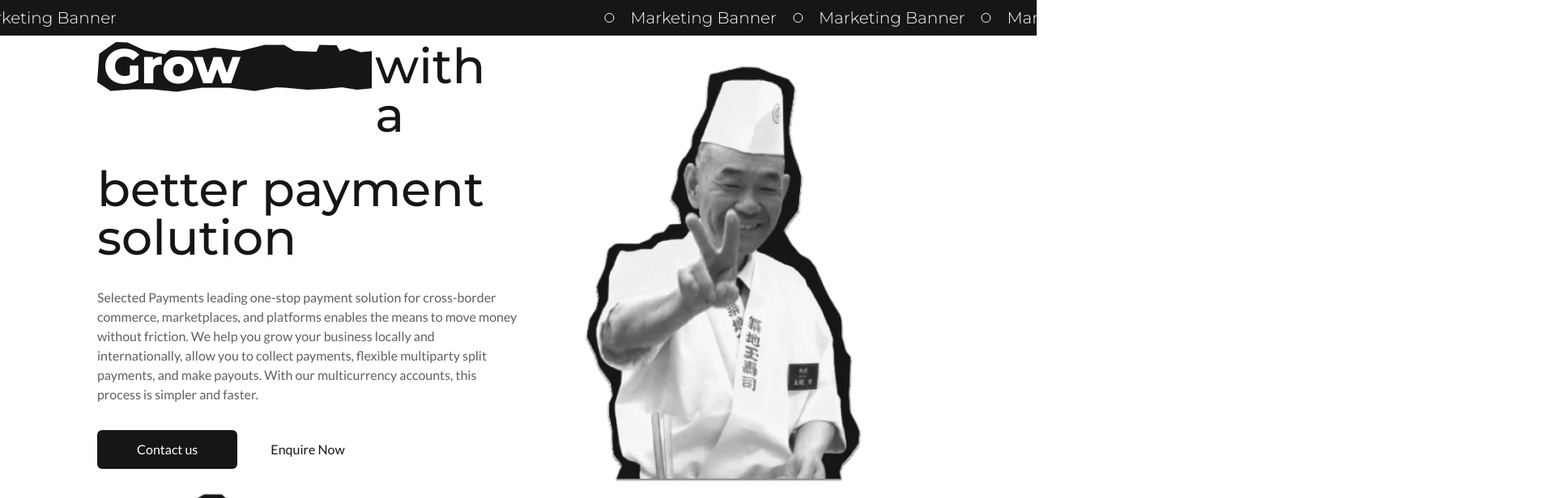
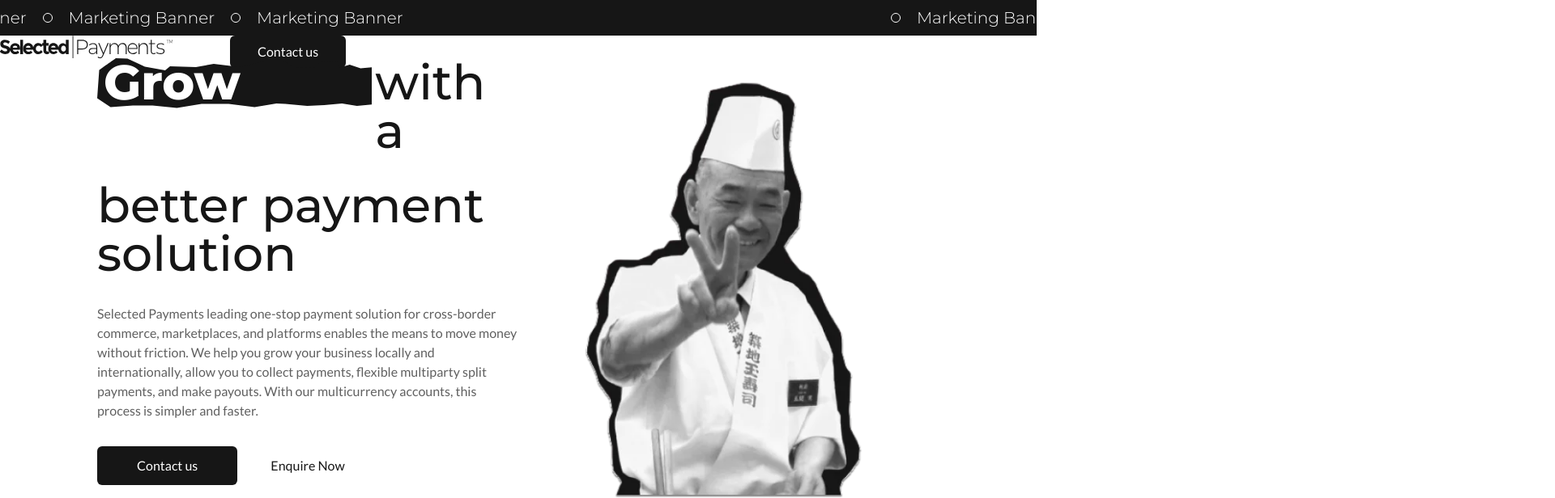
Before and after one commit to arshaan-abh/payments-landing, a Next.js app: page / in a window 1280 px wide. Shown: the top 616 px of the page at 81% size, 1920 px wide, since content can reach past the window. Built offline with nearby package versions, Linux system fonts and the light colour scheme.

Commit message:
Extract navbar from hero, Fix layout, Better marquee performance

```diff
--- a/app/_components/features1/index.tsx
+++ b/app/_components/features1/index.tsx
@@ -69,7 +69,7 @@ function Feature1() {
 					</div>
 
 					<div className="lg:hidden col-span-12 flex items-center">
-						<div className=" w-full h-full overflow-x-scroll whitespace-nowrap scroll-smooth">
+						<div className=" w-full h-full overflow-x-scroll whitespace-nowrap">
 							<div className="col-span-12 lg:col-span-4 my-10 lg:my-0 inline-block p-2 w-2/3">
 								<div>
 									<Image src={FeatureImage1} alt="FeatureImage1" />
--- a/app/_components/features7/index.tsx
+++ b/app/_components/features7/index.tsx
@@ -77,7 +77,7 @@ function Feature7() {
 						</span>
 					</div>
 					<div className="h-full flex flex-col justify-center">
-						<Slider {...sliderSettings}>
+						{/* <Slider {...sliderSettings}>
 							{terminals.map((t, index) => (
 								<div
 									key={index}
@@ -100,7 +100,7 @@ function Feature7() {
 									</div>
 								</div>
 							))}
-						</Slider>
+						</Slider> */}
 					</div>
 				</div>
 			</div>
--- a/app/_components/header/index.tsx
+++ /dev/null
@@ -1,24 +0,0 @@
-import Image from "next/image";
-import React from "react";
-import Logo from "../../../public/Frame 26085919.svg";
-import Link from "next/link";
-
-function Header() {
-	return (
-		<div className="grid grid-cols-12 pt-5 my-12 lg:my-0">
-			{/* <div className="col-span-12 col-start-4 lg:col-span-2">
-				<Image src={Logo} alt="logo" />
-			</div>
-			<div className="col-end-13 col-span-2 justify-end  hidden lg:flex">
-				<Link
-					href="#"
-					className="w-2/3 h-10 text-white bg-primary rounded-md text-base font-normal flex items-center justify-center"
-				>
-					Contact us
-				</Link>
-			</div> */}
-		</div>
-	);
-}
-
-export default Header;
--- a/app/_components/marketing-banner/index.tsx
+++ b/app/_components/marketing-banner/index.tsx
@@ -1,15 +1,42 @@
 import MarketingBanners from "@/app/staticData/marketingBanners";
-import type { FC } from "react";
+import { useState, type FC, useEffect, useCallback, useRef } from "react";
 
 interface MarketingBannerProps {}
 
 const MarketingBanner: FC<MarketingBannerProps> = ({}) => {
+	const marketingBannerRef = useRef<HTMLElement>(null);
+	const [paused, setPaused] = useState<boolean>(false);
+
+	const pause = useCallback(() => {
+		setPaused(true);
+	}, []);
+	const play = useCallback(() => {
+		setPaused(false);
+	}, []);
+
+	useEffect(() => {
+		const marketingBanner = marketingBannerRef.current;
+		addEventListener("scroll", pause);
+		addEventListener("scrollend", play);
+		marketingBanner?.addEventListener("mousemove", pause);
+		marketingBanner?.addEventListener("mouseleave", play);
+		return () => {
+			removeEventListener("scroll", pause);
+			removeEventListener("scrollend", play);
+			marketingBanner?.removeEventListener("mousemove", pause);
+			marketingBanner?.removeEventListener("mouseleave", play);
+		};
+	}, [play, pause]);
+
 	return (
-		<header className="bg-primary flex">
+		<header ref={marketingBannerRef} className="bg-primary flex">
 			{MarketingBanners.length !== 0 && (
 				<>
-					<MarketingBannerItems className="animate-marquee" />
-					<MarketingBannerItems className="animate-marquee-after" />
+					<MarketingBannerItems className="animate-marquee" paused={paused} />
+					<MarketingBannerItems
+						className="animate-marquee-after"
+						paused={paused}
+					/>
 				</>
 			)}
 		</header>
@@ -20,14 +47,18 @@ export default MarketingBanner;
 
 interface MarketingBannerItemsProps {
 	className?: string;
+	paused?: boolean;
 }
 
 const MarketingBannerItems: FC<MarketingBannerItemsProps> = ({
 	className = "",
+	paused,
 }) => {
 	return (
 		<div
-			className={`gap-5 py-2 pl-5 flex min-w-max w-screen shrink-0 ${className}`}
+			className={`gap-5 py-2 pl-5 flex min-w-max w-screen shrink-0 ${className} ${
+				paused && "animation-play-state-paused"
+			}`}
 		>
 			{MarketingBanners.map((marketingBanner, index) => (
 				<div key={index} className="flex gap-5 items-center">
@@ -42,3 +73,4 @@ const MarketingBannerItems: FC<MarketingBannerItemsProps> = ({
 };
 
 // TODO better performance
+// https://stackoverflow.com/questions/70785150/css-scroll-snap-choppy-laggy-on-chrome-desktop
--- /dev/null
+++ b/app/_components/navbar/index.tsx
@@ -0,0 +1,26 @@
+import Link from "next/link";
+import Image from "next/image";
+import type { FC } from "react";
+import Logo from "public/Frame 26085919.svg";
+
+interface NavbarProps {}
+
+const Navbar: FC<NavbarProps> = ({}) => {
+	return (
+		<nav className="grid grid-cols-12 col-span-12">
+			<div className="col-span-4 lg:col-span-2">
+				<Image src={Logo} alt="logo" />
+			</div>
+			<div className="col-span-3 lg:col-span-2 col-end-13 justify-end flex">
+				<Link
+					href="#"
+					className="w-2/3 h-10 text-white bg-primary rounded-md text-base font-normal flex items-center justify-center"
+				>
+					Contact us
+				</Link>
+			</div>
+		</nav>
+	);
+};
+
+export default Navbar;
--- a/app/globals.css
+++ b/app/globals.css
@@ -78,18 +78,11 @@ body {
 }
 
 footer {
-	position: fixed;
-	bottom: 0;
-	left: 0;
-	right: 0;
 	display: flex;
 	justify-content: flex-start;
 	align-items: center;
 	padding: 20px;
 	background-size: 4px 4px;
-	backdrop-filter: blur(3px);
-	-webkit-backdrop-filter: blur(3px);
-	-moz-backdrop-filter: blur(3px);
 	font-size: 14px;
 	line-height: 14px;
 }
@@ -111,7 +104,6 @@ html {
 
 section {
 	scroll-snap-align: center;
-	height: 100vh;
 }
 .custom-bg {
 	background-image: url("../public/Grow Sales BG.svg");
@@ -147,10 +139,6 @@ section {
 	display: flex;
 }
 
-section {
-	display: flex;
-}
-
 .center-content {
 	display: flex;
 	flex-direction: column;
@@ -175,3 +163,10 @@ section {
 	background-color: #007bff;
 	color: #fff;
 }
+
+.animation-play-state-paused {
+	-webkit-animation-play-state: paused;
+	-moz-animation-play-state: paused;
+	-o-animation-play-state: paused;
+	animation-play-state: paused;
+}
--- a/app/page.tsx
+++ b/app/page.tsx
@@ -1,5 +1,5 @@
 "use client";
-import Header from "./_components/header";
+import Navbar from "./_components/navbar";
 import Hero from "./_components/hero";
 import Feature1 from "./_components/features1";
 import Form from "./_components/form";
@@ -9,117 +9,48 @@ import Feature3 from "./_components/features3";
 import Feature4 from "./_components/features4";
 import Feature5 from "./_components/features5";
 import Feature6 from "./_components/features6";
-import { motion } from "framer-motion";
 import Feature7 from "./_components/features7";
 import FaqSection from "./_components/faq";
 import MarketingBanner from "./_components/marketing-banner";
 
 export default function Home() {
 	return (
-		<>
-			<main className="min-h-screen flex flex-col items-center">
-				<motion.section
-					className="h-screen mb-5 w-full flex-col"
-					// initial={{ opacity: 0 }}
-					// whileInView={{ opacity: 1 }}
-					// transition={{ duration: 6 }}
-					// viewport={{ once: true }}
-				>
+		<div className="flex flex-col">
+			<section id="hero" className="h-screen min-h-fit flex flex-col">
 				<MarketingBanner />
-					<Header />
+				<Navbar />
 				<Hero />
-				</motion.section>
-				<motion.section
-					className="mb-5 w-full flex flex-col"
-					// initial={{ opacity: 0 }}
-					// whileInView={{ opacity: 1 }}
-					// transition={{ duration: 6 }}
-					// viewport={{ once: true }}
-				>
+			</section>
+			<section className="h-screen min-h-fit">
 				<Feature1 />
-				</motion.section>
-				<motion.section
-					className="mb-5 w-full flex flex-col"
-					// initial={{ opacity: 0 }}
-					// whileInView={{ opacity: 1 }}
-					// transition={{ duration: 6 }}
-					// viewport={{ once: true }}
-				>
+			</section>
+			<section className="h-screen min-h-fit">
 				<Feature2 />
-				</motion.section>
-				<motion.section
-					className="mb-5 w-full flex flex-col"
-					// initial={{ opacity: 0 }}
-					// whileInView={{ opacity: 1 }}
-					// transition={{ duration: 6 }}
-					// viewport={{ once: true }}
-				>
+			</section>
+			<section className="h-screen min-h-fit">
 				<Feature3 />
-				</motion.section>
-				<motion.section
-					className="mb-5 w-full flex flex-col"
-					// initial={{ opacity: 0 }}
-					// whileInView={{ opacity: 1 }}
-					// transition={{ duration: 6 }}
-					// viewport={{ once: true }}
-				>
+			</section>
+			<section className="h-screen min-h-fit">
 				<Feature4 />
-				</motion.section>
-				<motion.section
-					className="mb-5"
-					// initial={{ opacity: 0 }}
-					// whileInView={{ opacity: 1 }}
-					// transition={{ duration: 6 }}
-					// viewport={{ once: true }}
-				>
+			</section>
+			<section className="h-screen min-h-fit">
 				<Feature5 />
-				</motion.section>
-				<motion.section
-					className="mb-5"
-					// initial={{ opacity: 0 }}
-					// whileInView={{ opacity: 1 }}
-					// transition={{ duration: 6 }}
-					// viewport={{ once: true }}
-				>
+			</section>
+			<section className="h-screen min-h-fit">
 				<Feature6 />
-				</motion.section>
-				<motion.section
-					className="mb-5 w-full flex flex-col"
-					// initial={{ opacity: 0 }}
-					// whileInView={{ opacity: 1 }}
-					// transition={{ duration: 6 }}
-					// viewport={{ once: true }}
-				>
+			</section>
+			<section className="h-screen min-h-fit">
 				<Feature7 />
-				</motion.section>
-				<motion.section
-					className="mb-5"
-					// initial={{ opacity: 0 }}
-					// whileInView={{ opacity: 1 }}
-					// transition={{ duration: 6 }}
-					// viewport={{ once: true }}
-				>
+			</section>
+			<section className="h-screen min-h-fit">
 				<FaqSection />
-				</motion.section>
-				<motion.section
-					className="my-5 w-full h-full"
-					// initial={{ opacity: 0 }}
-					// whileInView={{ opacity: 1 }}
-					// transition={{ duration: 6 }}
-					// viewport={{ once: true }}
-				>
+			</section>
+			<section className="h-screen min-h-fit">
 				<Form />
-				</motion.section>
-				<motion.section
-					className="mb-5 w-full"
-					// initial={{ opacity: 0 }}
-					// whileInView={{ opacity: 1 }}
-					// transition={{ duration: 6 }}
-					// viewport={{ once: true }}
-				>
+			</section>
+			<section className="h-screen min-h-fit">
 				<Footer />
-				</motion.section>
-			</main>
-		</>
+			</section>
+		</div>
 	);
 }
```
Lines whose indentation alone changed are shown as unchanged.
